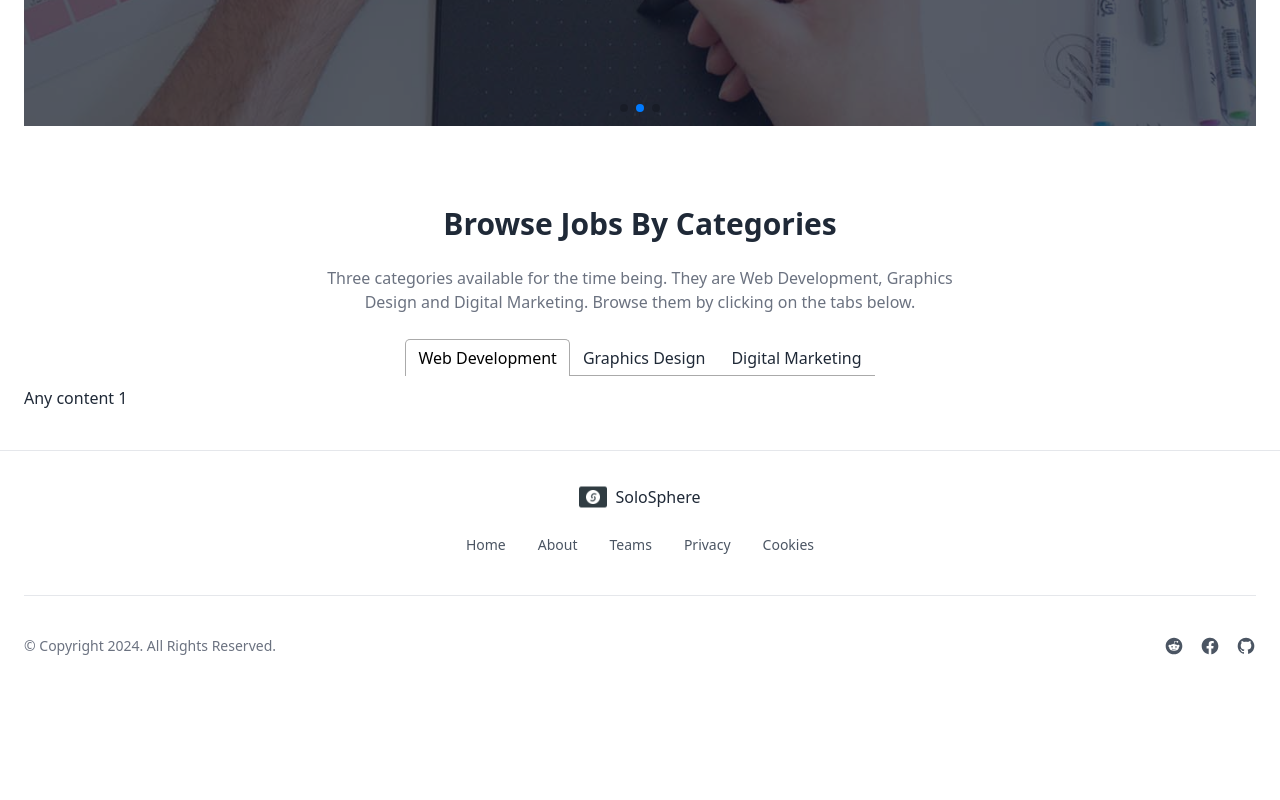
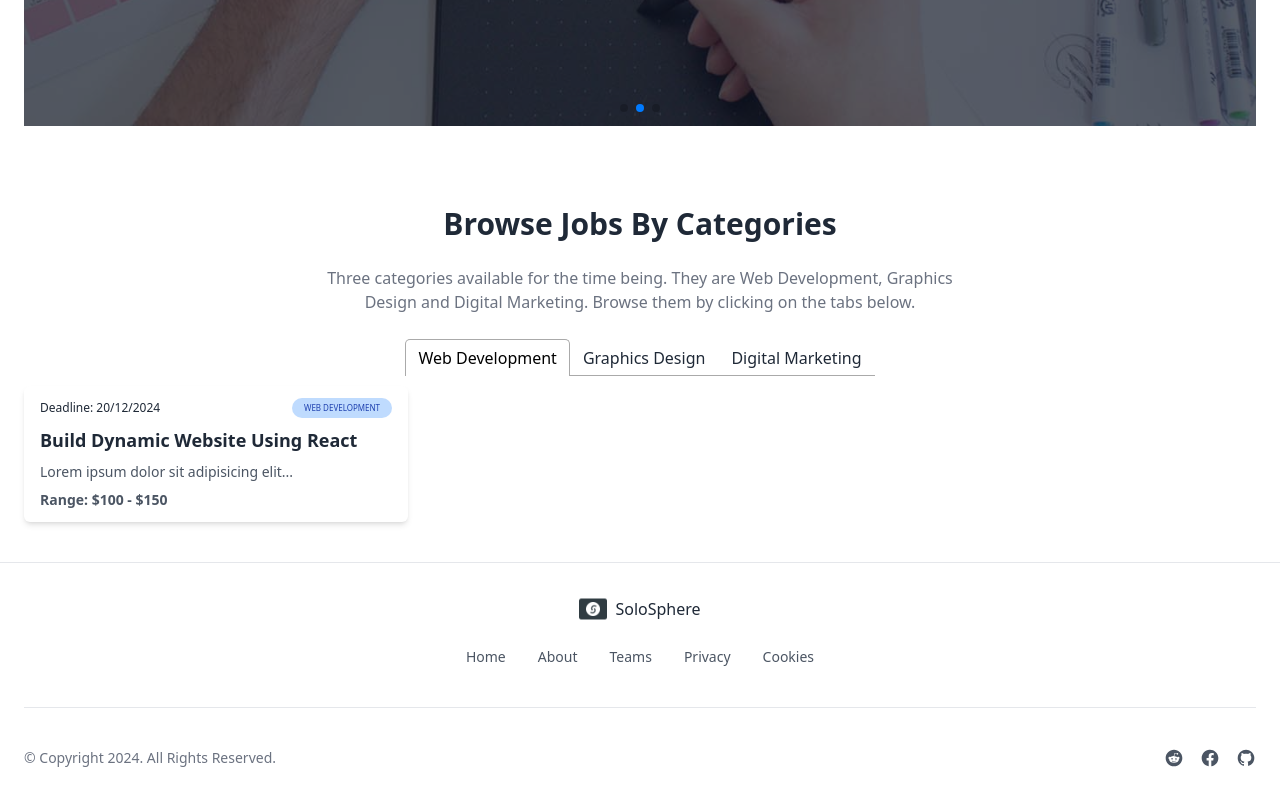
Before and after one commit to Subahan-1D/online-job-management-client-side, a React (Vite) app: page / in a window 1280 px wide. Shown: the part 590-1390 px from the top of the page. Before the commit the page ends 1278 px from the top, so only its background shows below. Built offline with nearby package versions, Linux system fonts and the light colour scheme; no server answers.

Commit message:
Tab Categories

```diff
--- /dev/null
+++ b/src/components/JobCard.jsx
@@ -0,0 +1,31 @@
+/* eslint-disable react/prop-types */
+
+const JobCard = () => {
+  return (
+    <div className="w-full max-w-sm px-4 py-3 bg-white rounded-md shadow-md hover:scale-[1.05] transition-all">
+      <div className="flex items-center justify-between">
+        <span className="text-xs font-light text-gray-800 ">
+          Deadline: 20/12/2024
+        </span>
+        <span className="px-3 py-1 text-[8px] text-blue-800 uppercase bg-blue-200 rounded-full ">
+          Web Development
+        </span>
+      </div>
+
+      <div>
+        <h1 className="mt-2 text-lg font-semibold text-gray-800 ">
+          Build Dynamic Website Using React
+        </h1>
+
+        <p className="mt-2 text-sm text-gray-600 ">
+          Lorem ipsum dolor sit adipisicing elit...
+        </p>
+        <p className="mt-2 text-sm font-bold text-gray-600 ">
+          Range: $100 - $150
+        </p>
+      </div>
+    </div>
+  );
+};
+
+export default JobCard;
--- a/src/components/TabCategories.jsx
+++ b/src/components/TabCategories.jsx
@@ -1,5 +1,6 @@
 import { Tab, Tabs, TabList, TabPanel } from "react-tabs";
 import "react-tabs/style/react-tabs.css";
+import JobCard from "./JobCard";
 
 const TabCategories = () => {
   return (
@@ -14,7 +15,7 @@
           Development, Graphics Design and Digital Marketing. Browse them by
           clicking on the tabs below.
         </p>
-        <div className="flex items-center  justify-center">
+        <div className="flex items-center justify-center">
           <TabList>
             <Tab>Web Development</Tab>
             <Tab>Graphics Design</Tab>
@@ -22,13 +23,19 @@
           </TabList>
         </div>
         <TabPanel>
-          <h2>Any content 1</h2>
+          <h2>
+            <JobCard></JobCard>
+          </h2>
         </TabPanel>
         <TabPanel>
-          <h2>Any content 2</h2>
+          <h2>
+            <JobCard></JobCard>
+          </h2>
         </TabPanel>
         <TabPanel>
-          <h2>Any content 3</h2>
+          <h2>
+            <JobCard></JobCard>
+          </h2>
         </TabPanel>
       </div>
     </Tabs>
```
